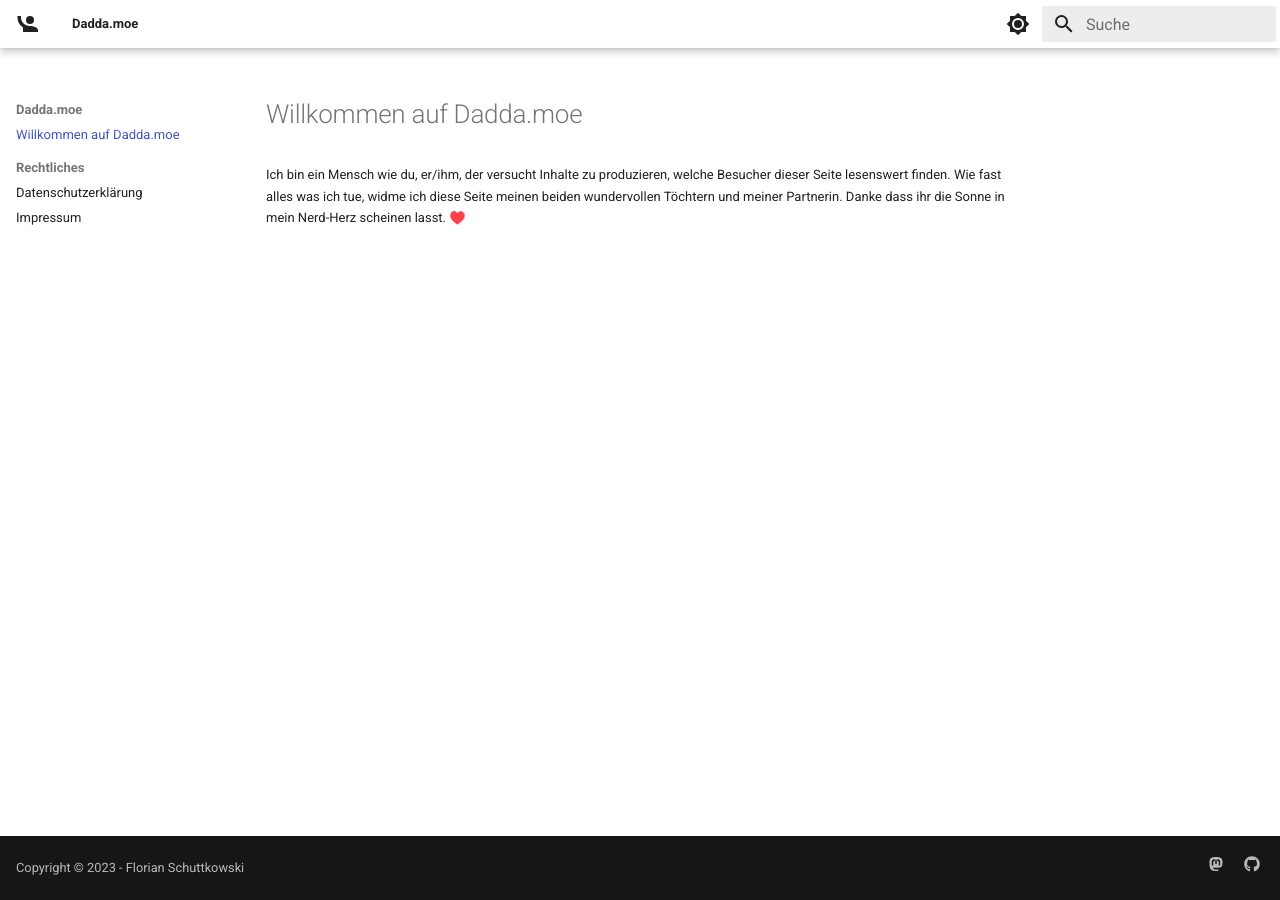
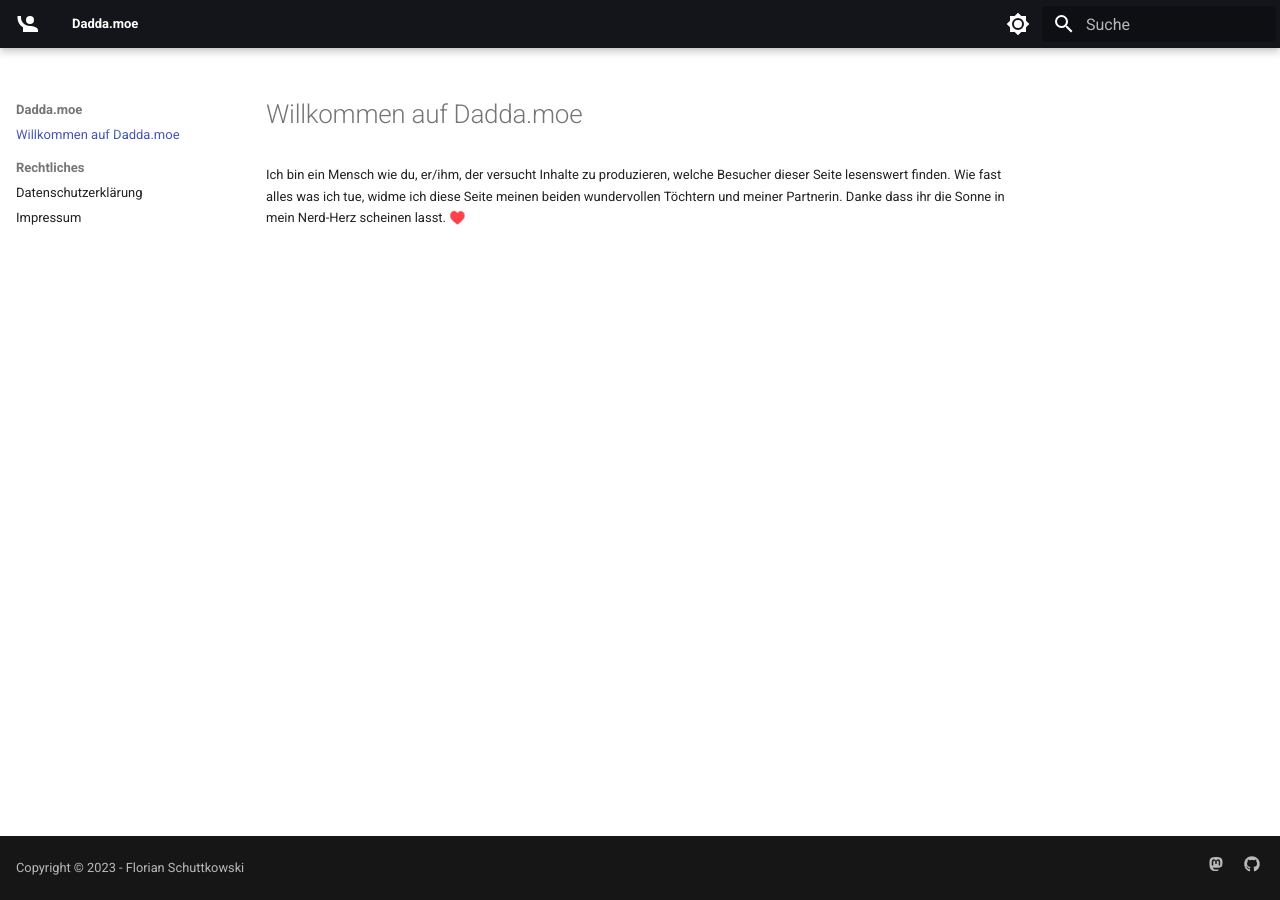
Before and after one commit to flowinho/personal-blog, an MkDocs documentation site: the page built from docs/index.md, in a window 1280 px wide. Built offline with MkDocs 1.6.1 and Material for MkDocs 9.7.7, drawn with Linux system fonts in a browser that asks for light colours; comment, search, counter and statistics services are not loaded.

Commit message:
Change color palette

```diff
--- a/mkdocs.yml
+++ b/mkdocs.yml
@@ -14,13 +14,13 @@ theme:
     # primary: deep blue
     # accent: deep blue
     - scheme: default
-      primary: white
+      primary: black
       accent: amber
       toggle:
         icon: material/brightness-7
         name: Switch to dark mode
     - scheme: slate
-      primary: white
+      primary: amber
       accent: amber
       toggle:
         icon: material/brightness-4
```
